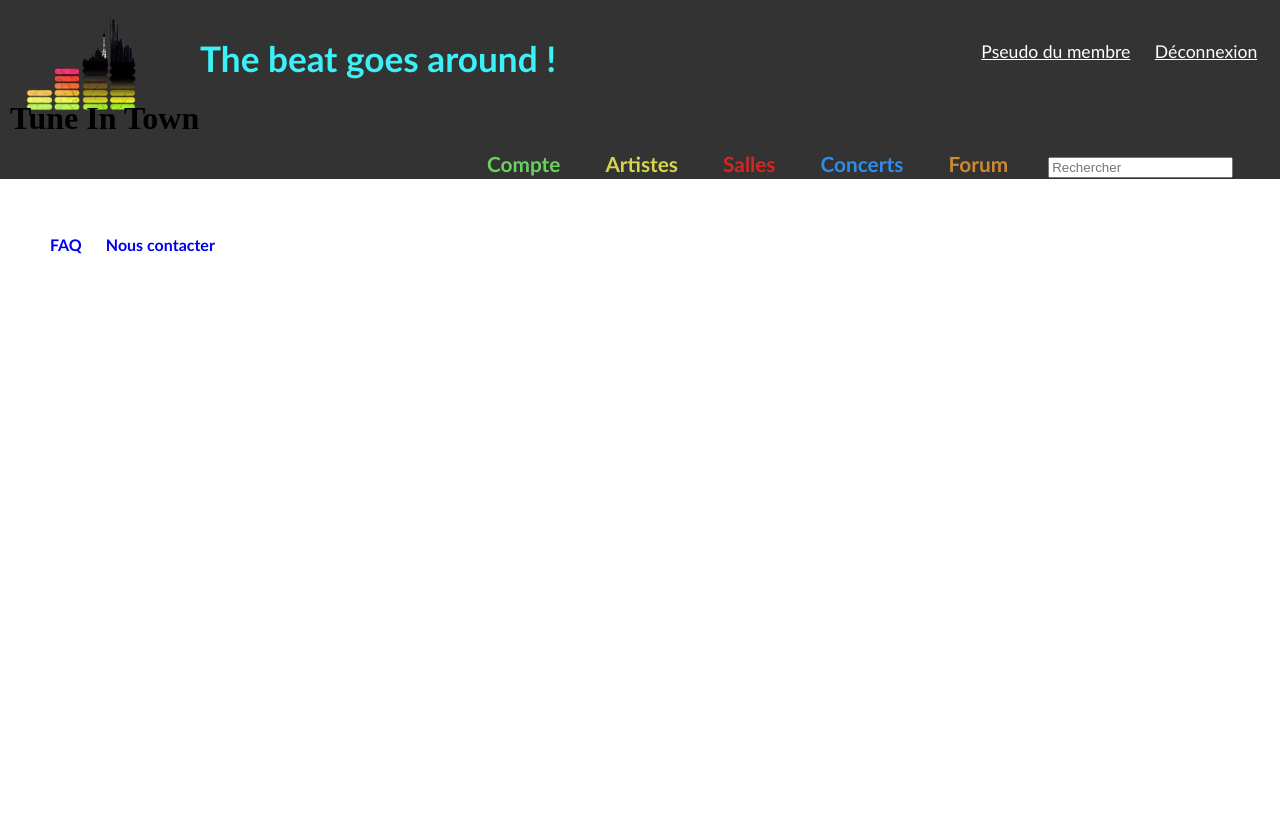
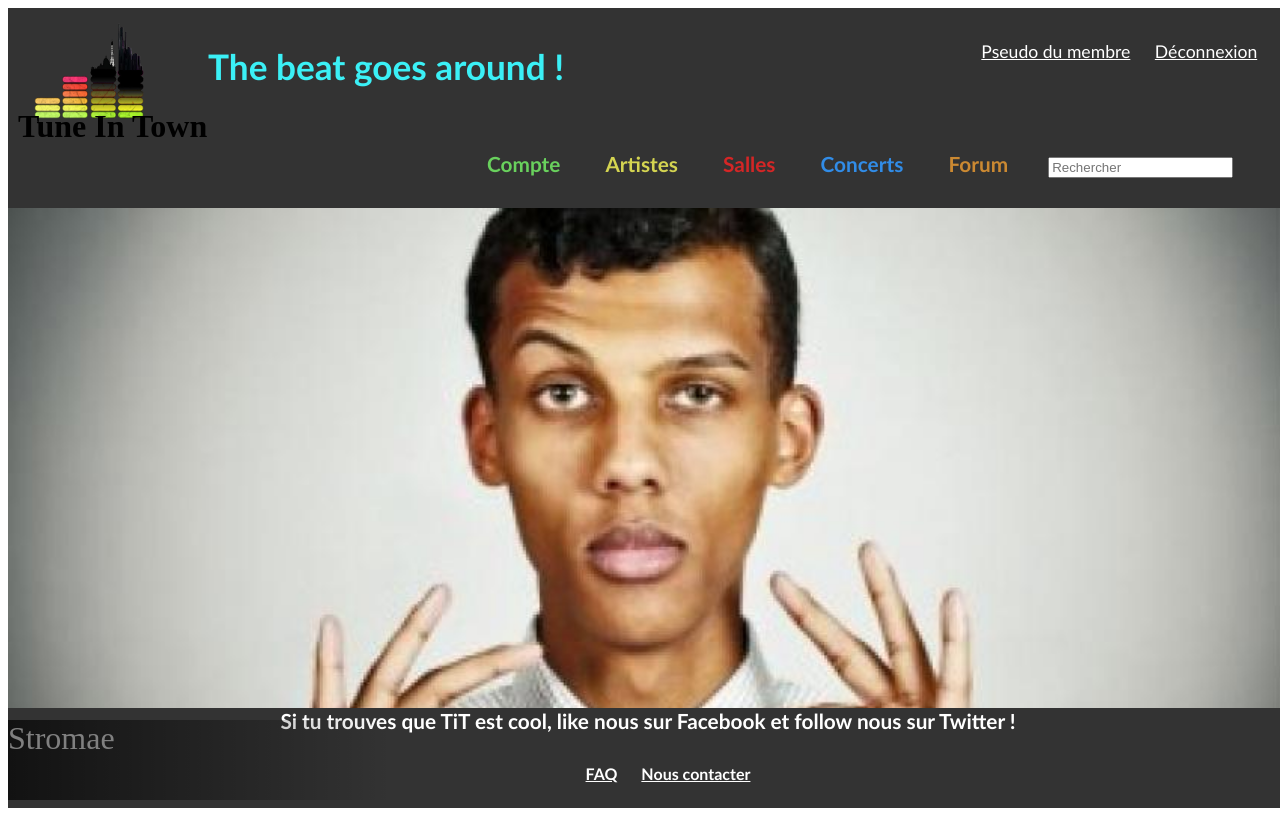
Before and after one commit to baptisteCapart/Site-Web, a PHP site: page /pageartiste.php in a window 1280 px wide; the page is wider, and only the part inside the window is pictured. Before the commit the page ends 254 px from the top of that part, so only its background shows below. Run offline with PHP 8.4, Linux system fonts and the light colour scheme.

Commit message:
j'ai commencé à bosser ça

```diff
--- a/pageartiste.php
+++ b/pageartiste.php
@@ -5,16 +5,17 @@
 		<title>Page artiste</title>
 		<rel type="stylesheet" href="" />
 		<link rel="stylesheet" href="bannierestyle.css"/>
-		<link rel="stylesheet" href="homestyle.css"/>
+		<link rel="stylesheet" href="pageartistestyle.css"/>
 	</head>
 
 	<body>
-		<div id="banniere">
 		<?php include("banniere.php"); ?>
-			<div id
+			<div id = "photoartiste">
+				<div id="nomartiste">
+					Stromae
+				</div>
+			</div>
 
 		<?php include("footer.php"); ?>
-
-
 	</body>
 </html>
--- /dev/null
+++ b/pageartistestyle.css
@@ -0,0 +1,26 @@
+html, body
+{
+	width: 100%;
+	height: 100%;
+}
+
+#photoartiste
+{
+	background-image: url(images/Stromae.jpg);
+	background-size: cover;
+	background-repeat: no-repeat;
+	height: 100px;
+	min-height: 500px;
+}
+
+#nomartiste
+{
+	position: absolute;
+	height :10%;
+	bottom: 0;
+	padding: 0;
+	font-size: 2em;
+	color : gray;
+    background: -webkit-linear-gradient(left,  rgba(0,0,0,0.65) 0%,rgba(0,0,0,0) 30%);
+	width: 100%;
+}
```
Also changed, not shown: images/Stromae.jpg (added), 1 other file.
